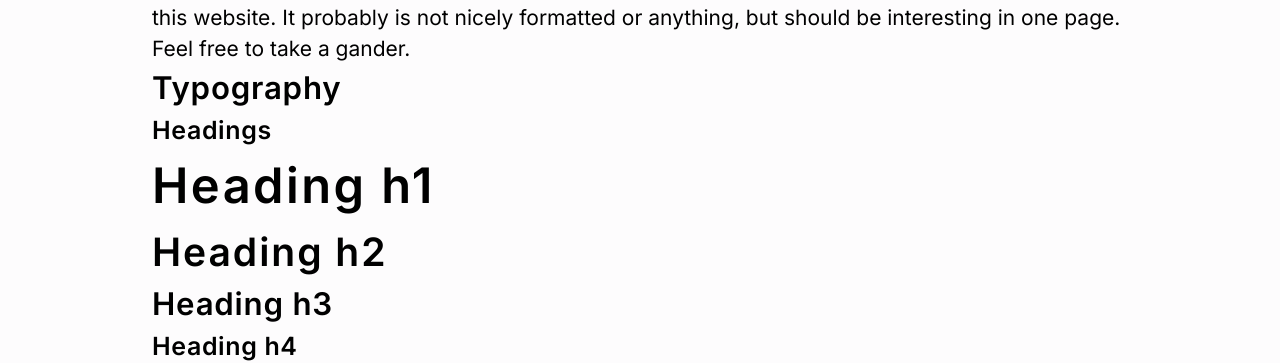
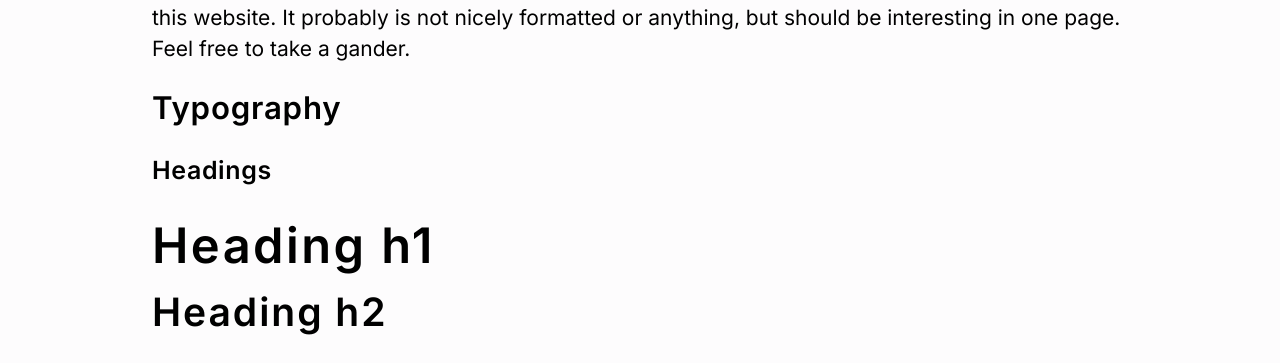
Before and after one commit to khinshankhan/www, a Next.js app: page /design in a window 1280 px wide. Shown: the part 437-800 px from the top of the page. Built offline with nearby package versions, Linux system fonts and the light colour scheme.

Commit message:
using design page as a sandbox for testing normalizing styles

```diff
--- a/pages/design.tsx
+++ b/pages/design.tsx
@@ -1,11 +1,15 @@
+import { FCC } from "types/react";
 import React from "react";
 import { PageSkeletonLayout as Layout } from "components/layouts";
 import { Box } from "components/primitives";
 import type { HeadingInfo } from "components/sidebars";
 import { Toc } from "components/sidebars";
 
-const H3 = (props) => <h3 {...props} />;
-const H4 = (props) => <h4 {...props} />;
+interface HeadingProps {
+  id?: string;
+}
+const H3: FCC<HeadingProps> = (props) => <h3 {...props} />;
+const H4: FCC<HeadingProps> = (props) => <h4 {...props} />;
 
 export default function Design() {
   return (
@@ -15,7 +19,7 @@ export default function Design() {
       sidebar={<Toc headings={[] as HeadingInfo[]} />}
       direction="right"
     >
-      <Box className="list-style">
+      <Box id="content">
         <p id="excerpt">
           Hello there. This is a list of components, styles, and other design fun that I created and
           use across this website. It probably is not nicely formatted or anything, but should be
```
